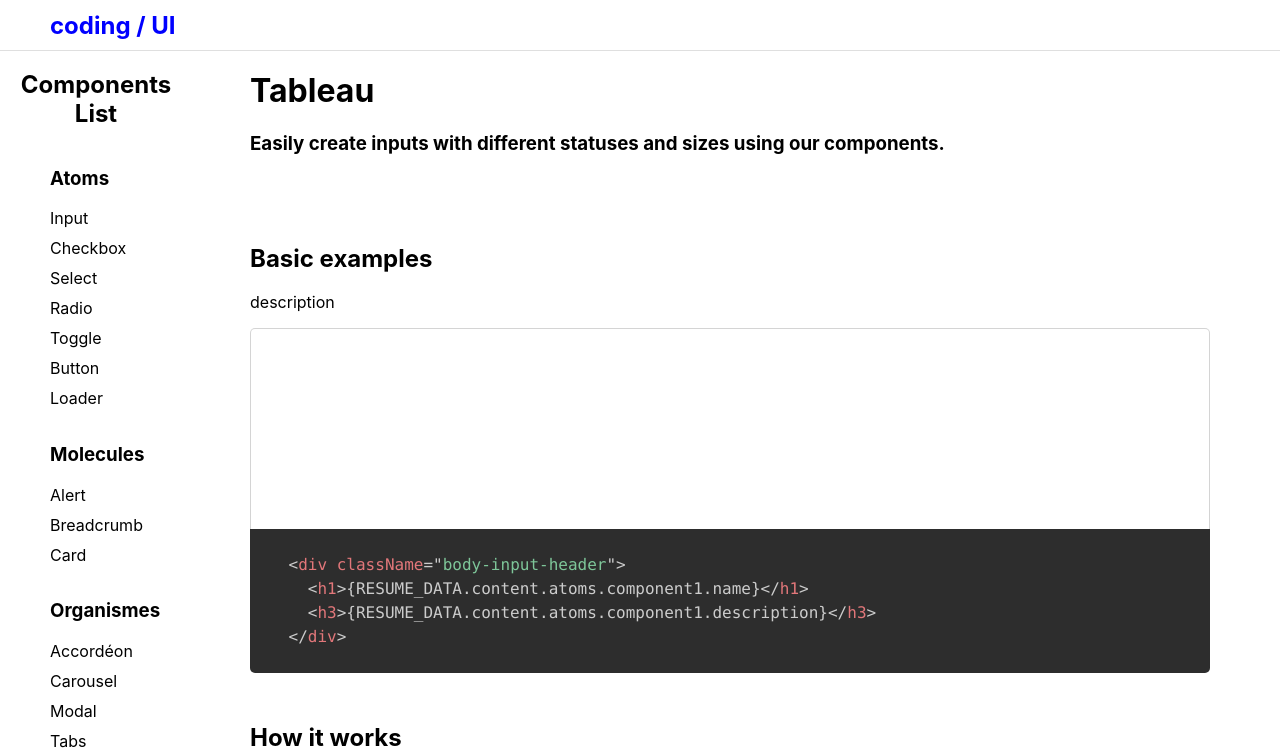
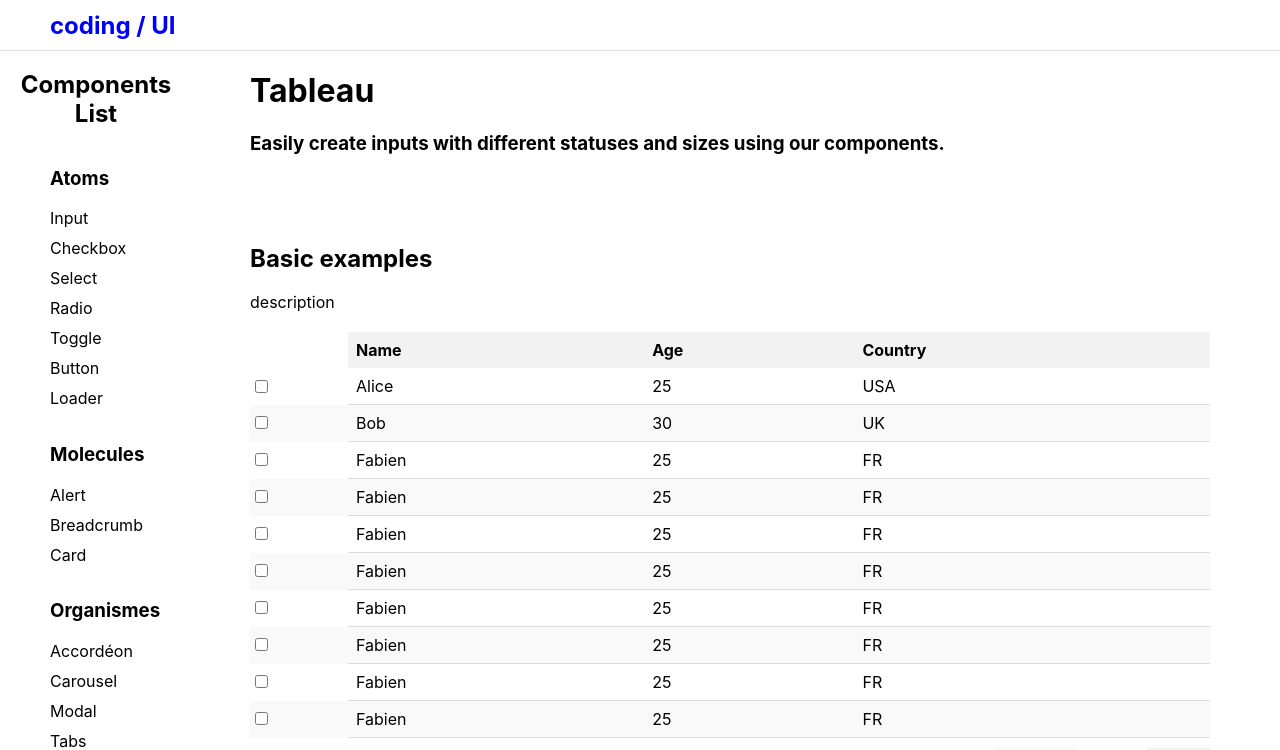
Before and after one commit to SukiTsu/library_react, a React (Vite) app in the folder lib_module/: page /organismes/tableau in a window 1280 px wide. Shown: the top 750 px of the page. Built offline with nearby package versions, Linux system fonts and the light colour scheme.

Commit message:
ajout composant tableau

```diff
--- /dev/null
+++ b/lib_module/src/assets/css/tableau.css
@@ -0,0 +1,105 @@
+.table-container {
+    width: 100%;
+    margin: 20px 0;
+    overflow-x: auto;
+  }
+
+  .table {
+    width: 100%;
+    border-collapse: collapse;
+    table-layout: auto;
+  }
+
+  .table-header {
+    background-color: #f2f2f2;
+    cursor: pointer;
+    padding: 8px;
+    text-align: left;
+  }
+
+  .table-header:hover {
+    background-color: #e2e2e2;
+  }
+
+  .table-row:nth-child(even) {
+    background-color: #f9f9f9;
+  }
+
+  .table-cell {
+    padding: 8px;
+    border-bottom: 1px solid #ddd;
+  }
+
+  .pagination-controls {
+    display: flex;
+    justify-content: flex-end;
+    margin-top: 10px;
+    gap: 10px;
+  }
+
+  .pagination-btn {
+    padding: 5px 10px;
+    background-color: #f2f2f2;
+    border: none;
+    cursor: pointer;
+  }
+
+  .pagination-btn:disabled {
+    cursor: not-allowed;
+    opacity: 0.5;
+  }
+
+  .pagination-btn:hover:not(:disabled) {
+    background-color: #ddd;
+  }
+
+  /* Responsive rules */
+  @media (max-width: 768px) {
+    .table-container {
+      margin: 10px 0;
+    }
+
+    .table {
+      font-size: 0.9rem;
+    }
+
+    .table-cell,
+    .table-header {
+      padding: 6px;
+    }
+
+    .pagination-controls {
+      justify-content: center;
+      flex-direction: column;
+      align-items: center;
+      gap: 5px;
+    }
+
+    .pagination-btn {
+      width: 100%;
+      padding: 8px;
+    }
+
+    .table-row {
+      display: flex;
+      flex-direction: column;
+      border-bottom: 1px solid #ddd;
+    }
+
+    .table-row > .table-cell {
+      display: flex;
+      justify-content: space-between;
+      padding: 8px;
+    }
+
+    .table-header {
+      display: none; /* Hide headers for small screens */
+    }
+
+    .table-cell::before {
+      content: attr(data-label);
+      font-weight: bold;
+      text-transform: uppercase;
+      padding-right: 10px;
+    }
+  }
--- /dev/null
+++ b/lib_module/src/components/organismes/tableau/Tableau.tsx
@@ -0,0 +1,133 @@
+import React, { useState } from "react";
+import "../../../assets/css/tableau.css";
+import { DEFAULT_TABLE_CONFIG } from "./Tableau_data"; // Importation de la configuration par défaut
+
+interface TableProps {
+  data: any[];
+  columns: { field: string; label: string }[];
+  config?: typeof DEFAULT_TABLE_CONFIG;
+}
+
+export default function Tableau({
+  data,
+  columns,
+  config = DEFAULT_TABLE_CONFIG,
+}: TableProps) {
+  const [currentPage, setCurrentPage] = useState(1);
+  const [sortField, setSortField] = useState<string | null>(
+    config.sorting.defaultField
+  );
+  const [sortOrder, setSortOrder] = useState<"asc" | "desc">(
+    config.sorting.defaultOrder
+  );
+  const [selectedRows, setSelectedRows] = useState<any[]>([]);
+
+  // Tri des données
+  const handleSort = (field: string) => {
+    const order = sortField === field && sortOrder === "asc" ? "desc" : "asc";
+    setSortField(field);
+    setSortOrder(order);
+  };
+
+  const sortedData = [...data].sort((a, b) => {
+    if (!sortField) return 0;
+    const aVal = a[sortField];
+    const bVal = b[sortField];
+    if (aVal > bVal) return sortOrder === "asc" ? 1 : -1;
+    if (aVal < bVal) return sortOrder === "asc" ? -1 : 1;
+    return 0;
+  });
+
+  // Pagination
+  const startIndex = (currentPage - 1) * config.pagination.rowsPerPage;
+  const paginatedData = config.pagination.showPagination
+    ? sortedData.slice(startIndex, startIndex + config.pagination.rowsPerPage)
+    : sortedData;
+
+  // Gestion de la sélection des lignes
+  const handleRowSelect = (row: any) => {
+    const isSelected = selectedRows.includes(row);
+    const newSelectedRows = isSelected
+      ? selectedRows.filter((r) => r !== row)
+      : [...selectedRows, row];
+    setSelectedRows(newSelectedRows);
+    if (config.selectionEnabled && config.onRowSelect)
+      config.onRowSelect(newSelectedRows);
+  };
+
+  return (
+    <div className="table-container">
+      <table className={config.styling.tableClassName}>
+        <thead>
+          <tr>
+            {config.selectionEnabled && <th></th>}
+            {columns.map((col) => (
+              <th
+                key={col.field}
+                onClick={() => config.sortable && handleSort(col.field)}
+                className={config.styling.headerClassName}
+              >
+                {col.label}
+                {config.sortable && (
+                  <span>
+                    {sortField === col.field
+                      ? sortOrder === "asc"
+                        ? " 🔼"
+                        : " 🔽"
+                      : ""}
+                  </span>
+                )}
+              </th>
+            ))}
+          </tr>
+        </thead>
+        <tbody>
+          {paginatedData.map((row, idx) => (
+            <tr key={idx} className={config.styling.rowClassName}>
+              {config.selectionEnabled && (
+                <td>
+                  <input
+                    type="checkbox"
+                    checked={selectedRows.includes(row)}
+                    onChange={() => handleRowSelect(row)}
+                  />
+                </td>
+              )}
+              {columns.map((col) => (
+                <td key={col.field} className={config.styling.cellClassName}>
+                  {row[col.field]}
+                </td>
+              ))}
+            </tr>
+          ))}
+        </tbody>
+      </table>
+
+      {config.pagination.showPagination && (
+        <div className="pagination-controls">
+          <button
+            onClick={() => setCurrentPage((p) => Math.max(p - 1, 1))}
+            disabled={currentPage === 1}
+            className="pagination-btn"
+          >
+            Précédent
+          </button>
+          <span>Page {currentPage}</span>
+          <button
+            onClick={() =>
+              setCurrentPage((p) =>
+                startIndex + config.pagination.rowsPerPage < data.length
+                  ? p + 1
+                  : p
+              )
+            }
+            disabled={startIndex + config.pagination.rowsPerPage >= data.length}
+            className="pagination-btn"
+          >
+            Suivant
+          </button>
+        </div>
+      )}
+    </div>
+  );
+}
--- /dev/null
+++ b/lib_module/src/components/organismes/tableau/Tableau_data.ts
@@ -0,0 +1,44 @@
+// config.ts
+
+interface SortingConfig {
+  defaultField: string | null;
+  defaultOrder: "asc" | "desc";
+}
+
+interface PaginationConfig {
+  rowsPerPage: number;
+  showPagination: boolean;
+}
+
+interface TableConfig {
+  sortable: boolean;
+  pagination: PaginationConfig;
+  selectionEnabled: boolean;
+  sorting: SortingConfig;
+  styling: {
+    tableClassName: string;
+    headerClassName: string;
+    rowClassName: string;
+    cellClassName: string;
+  };
+  onRowSelect?: (selectedRows: any[]) => void; // Rendre `onRowSelect` optionnel
+}
+
+export const DEFAULT_TABLE_CONFIG: TableConfig = {
+  sortable: true,
+  pagination: {
+    rowsPerPage: 5,
+    showPagination: true,
+  },
+  selectionEnabled: true,
+  sorting: {
+    defaultField: null,
+    defaultOrder: "asc",
+  },
+  styling: {
+    tableClassName: "table",
+    headerClassName: "table-header",
+    rowClassName: "table-row",
+    cellClassName: "table-cell",
+  },
+};
--- a/lib_module/src/pages/components/organismes/tableau/tableauPage.tsx
+++ b/lib_module/src/pages/components/organismes/tableau/tableauPage.tsx
@@ -5,6 +5,9 @@ import { RESUME_DATA } from "../../../../data/data";
 import Navbar from "../../../../components/presentation/Navbar";
 import Sidebar from "../../../../components/presentation/Sidebar";
 import Prism from "prismjs";
+
+import { DEFAULT_TABLE_CONFIG } from "../../../../components/organismes/tableau/Tableau_data";
+import Tableau from "../../../../components/organismes/tableau/Tableau";
 
 export default function TableauPage() {
   //Hook useEffect pour exécuter une action après le montage du composant
@@ -22,6 +25,46 @@ export default function TableauPage() {
 
   // Récupération des données depuis le fichier data
   const props = RESUME_DATA.content.atoms.component1.presentation.props;
+
+  //config du tableau
+  const data = [
+    { id: 1, name: "Alice", age: 25, country: "USA" },
+    { id: 2, name: "Bob", age: 30, country: "UK" },
+    { id: 3, name: "Fabien", age: 25, country: "FR" },
+    { id: 3, name: "Fabien", age: 25, country: "FR" },
+    { id: 3, name: "Fabien", age: 25, country: "FR" },
+    { id: 3, name: "Fabien", age: 25, country: "FR" },
+    { id: 3, name: "Fabien", age: 25, country: "FR" },
+    { id: 3, name: "Fabien", age: 25, country: "FR" },
+    { id: 3, name: "Fabien", age: 25, country: "FR" },
+    { id: 3, name: "Fabien", age: 25, country: "FR" },
+    { id: 3, name: "Fabien", age: 25, country: "FR" },
+    { id: 3, name: "Fabien", age: 25, country: "FR" },
+    { id: 3, name: "Fabien", age: 25, country: "FR" },
+    { id: 3, name: "Fabien", age: 25, country: "FR" },
+    { id: 3, name: "Fabien", age: 25, country: "FR" },
+    { id: 3, name: "Fabien", age: 25, country: "FR" },
+    { id: 3, name: "Fabien", age: 25, country: "FR" },
+    { id: 3, name: "Fabien", age: 25, country: "FR" },
+  ];
+
+  const columns = [
+    { field: "name", label: "Name" },
+    { field: "age", label: "Age" },
+    { field: "country", label: "Country" },
+  ];
+
+  const customConfig = {
+    ...DEFAULT_TABLE_CONFIG,
+    pagination: {
+      rowsPerPage: 10,
+      showPagination: true,
+    },
+    sortable: true,
+    onRowSelect: (selectedRows: any[]) => {
+      console.log("Selected Rows:", selectedRows); // Afficher les lignes sélectionnées
+    },
+  };
 
   return (
     <div>
@@ -43,6 +86,7 @@ export default function TableauPage() {
                   .description
               }
             </p>
+            <Tableau data={data} columns={columns} config={customConfig} />
             <div className="example-component"></div>
             <pre>
               <code
```
